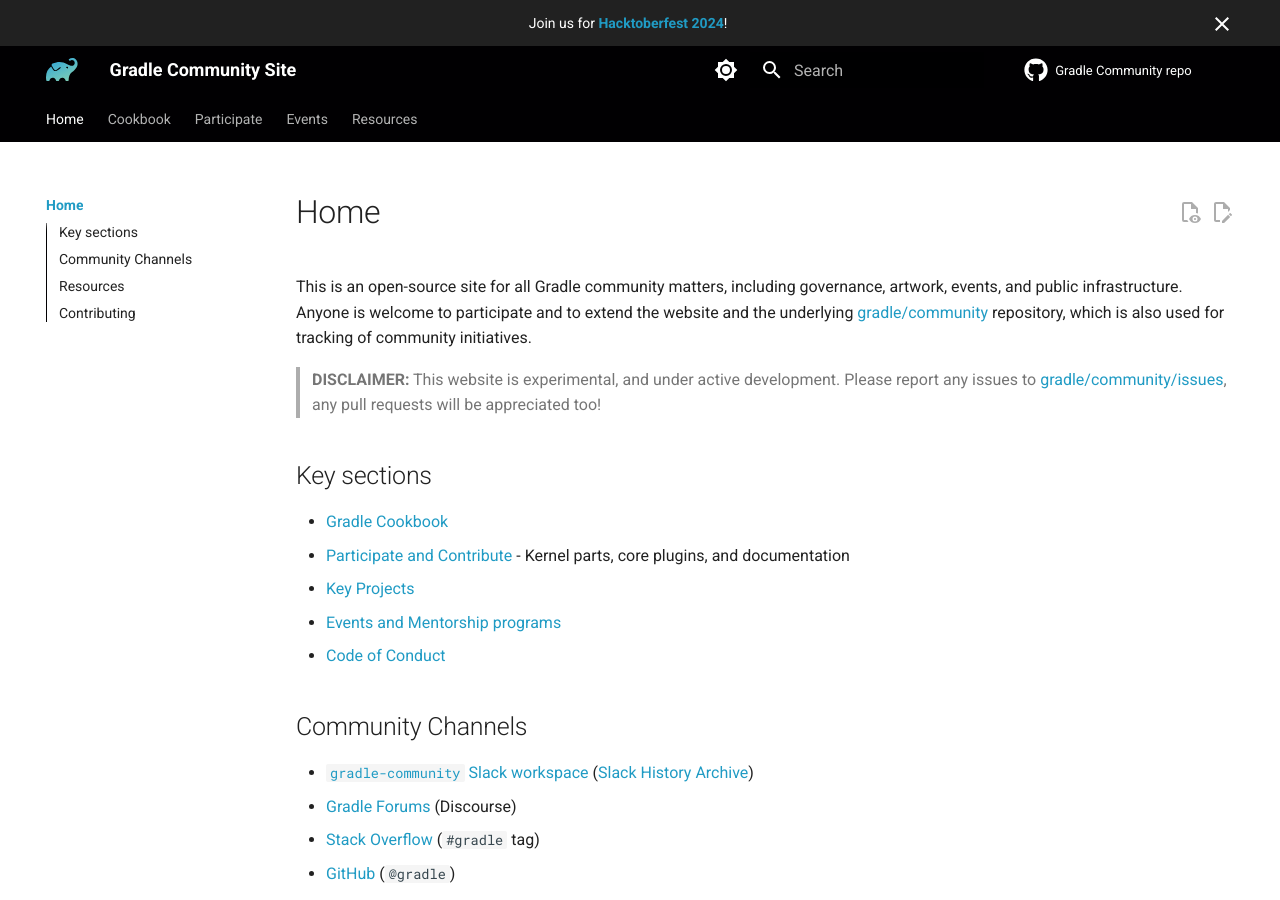
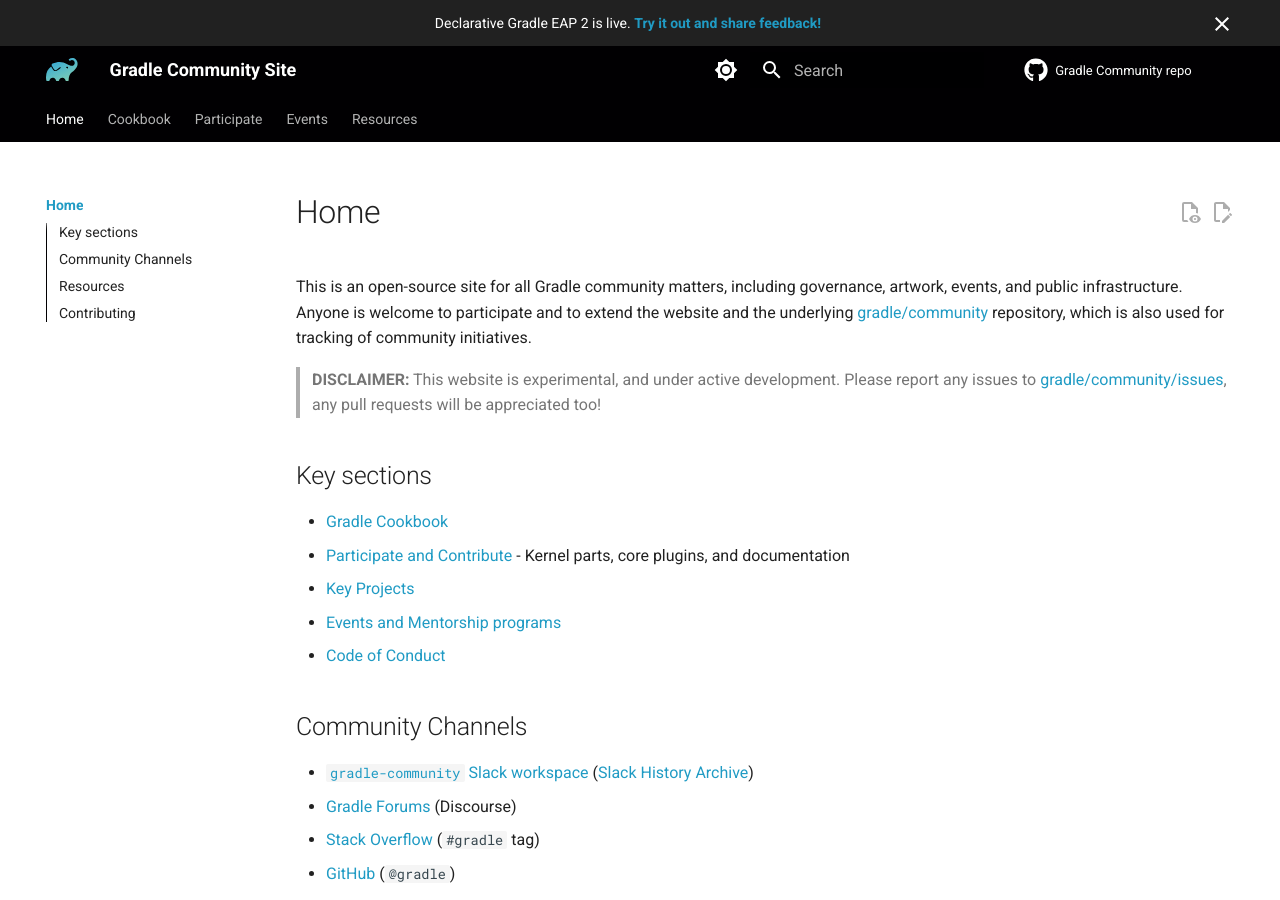
Before and after one commit to gradle/community, an MkDocs documentation site: the page built from docs/README.md, in a window 1280 px wide and 900 px high. Built offline with MkDocs 1.6.1 and Material for MkDocs 9.7.7, drawn with Linux system fonts in a browser that asks for light colours; plug-ins that fetch from the network failed and are left out; comment, search, counter and statistics services are not loaded.

Commit message:
Put up the Declarative Gradle announcement

```diff
--- a/overrides/main.html
+++ b/overrides/main.html
@@ -1,10 +1,9 @@
 {% extends "base.html" %}
 
-<!--
 {% block announce %}
-  Join us for <a href="/events/hacktoberfest/2024/">Hacktoberfest 2024</a>!
+  Declarative Gradle EAP 2 is live. <a href="https://blog.gradle.org/declarative-gradle-november-2024-update">Try it out and share feedback!</a>
 {% endblock %}
--->
+
 
 {% block scripts %}
   {{ super() }}
```
